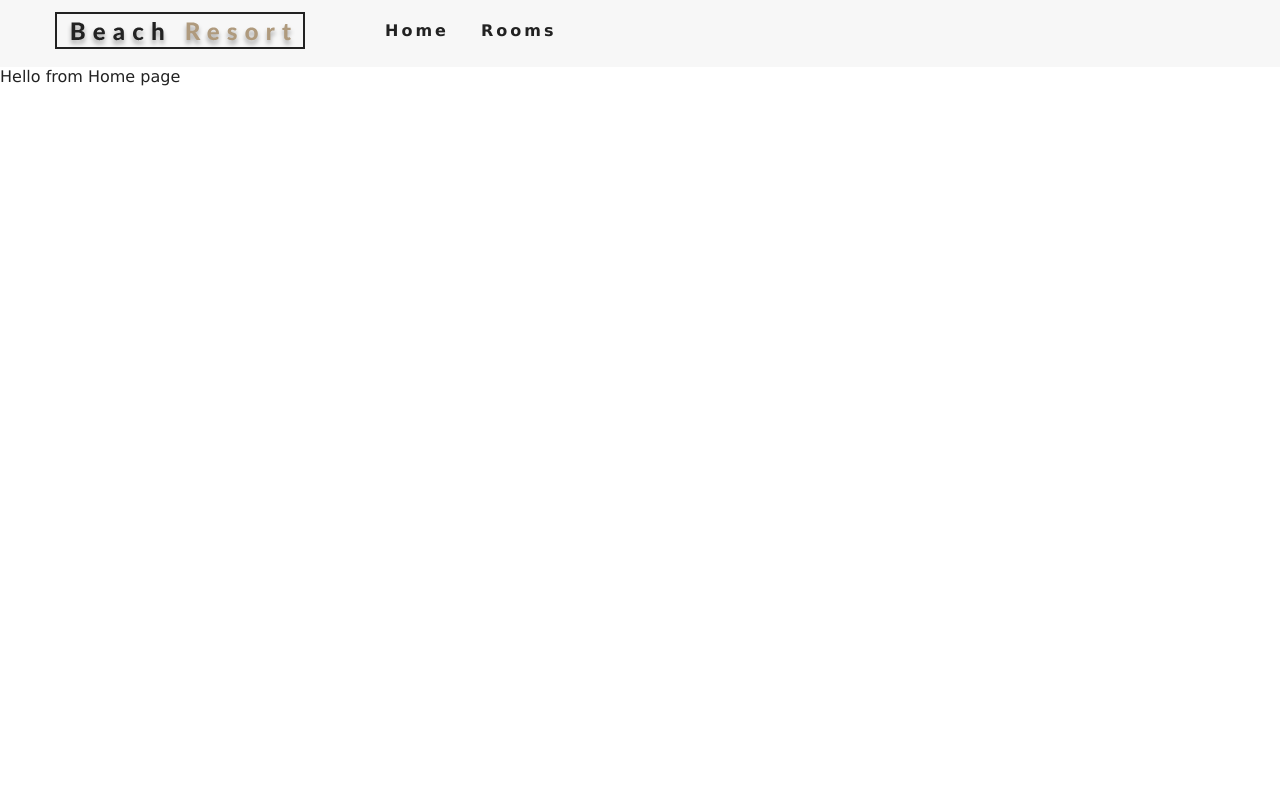
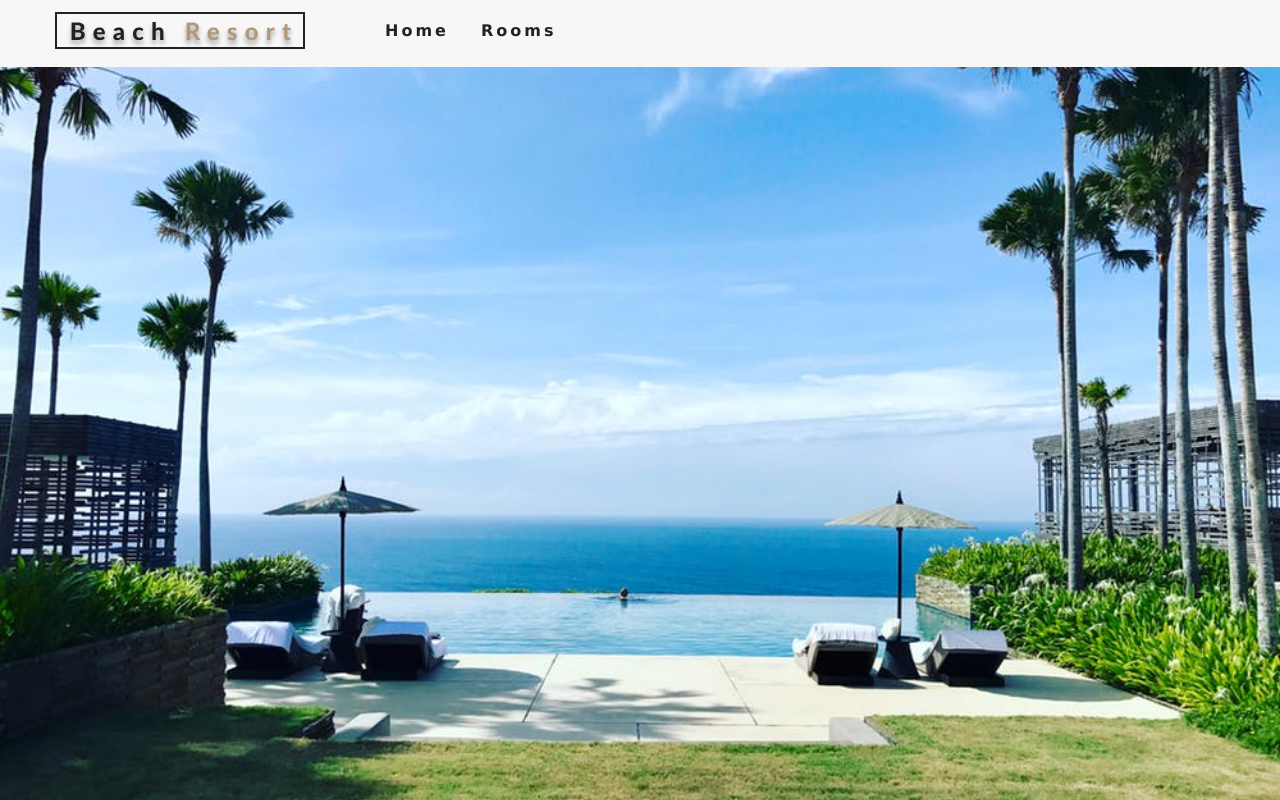
Before and after one commit to topherb99/resort_project, a React (Create React App) app: page / in a window 1280 px wide. Built offline with nearby package versions, Linux system fonts and the light colour scheme.

Commit message:
added: hero component + applied on homepage

```diff
--- /dev/null
+++ b/src/components/Hero.js
@@ -0,0 +1,9 @@
+import React from 'react'
+
+export default function Hero({children,hero}) {
+  return <header className={hero}>{children}</header>;
+}
+
+Hero.defaultProps ={
+  hero:"defaultHero"
+}
--- a/src/pages/Home.js
+++ b/src/pages/Home.js
@@ -1,11 +1,6 @@
 import React from 'react'
+import Hero from '../components/Hero';
 
-const Home = () => {
-  return (
-    <div>
-      Hello from Home page
-    </div>
-  )
+export default function Home() {
+  return <Hero></Hero>;
 }
-
-export default Home
```
